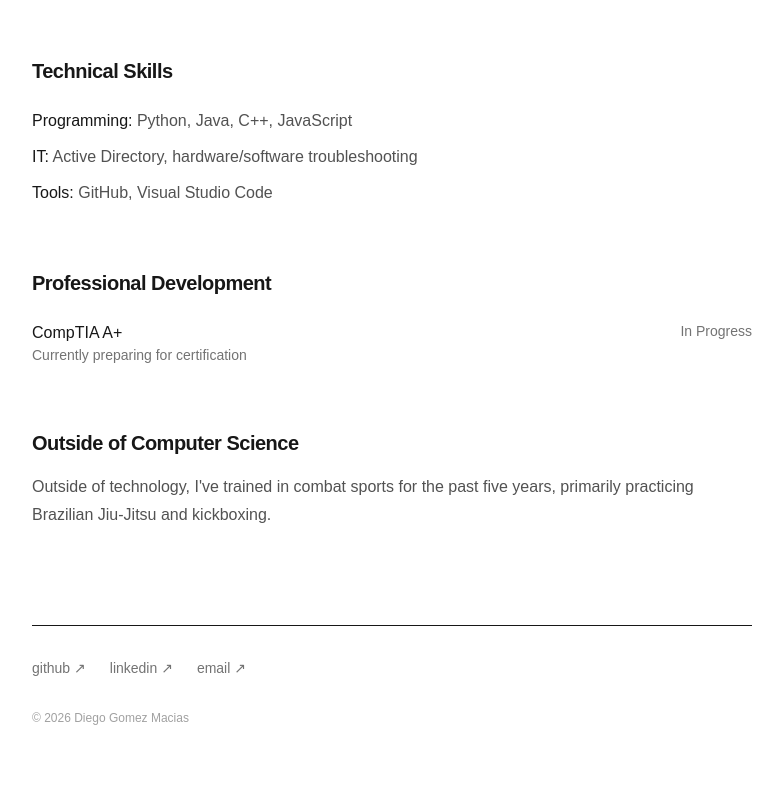
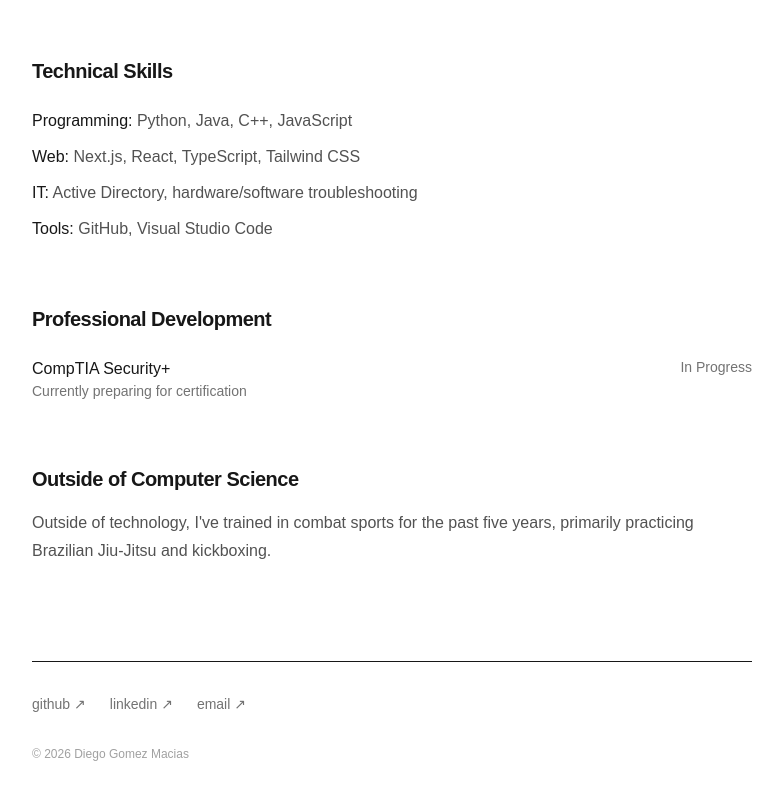
Before and after one commit to dmgomez13/diego-portfolio, a Next.js app: page /cv in a window 1280 px wide. Shown: the part 1203-2003 px from the top of the page, without its empty margins (248-1031 px from the left). Before the commit the page ends 1977 px from the top, so only its background shows below. Built offline with nearby package versions, Linux system fonts and the light colour scheme.

Commit message:
Update CV technical skills

```diff
--- a/app/cv/page.tsx
+++ b/app/cv/page.tsx
@@ -159,6 +159,13 @@ export default function CV() {
 
                         <p>
                             <span className="font-medium text-neutral-900 dark:text-neutral-100">
+                                Web:
+                            </span>{" "}
+                            Next.js, React, TypeScript, Tailwind CSS
+                        </p>
+
+                        <p>
+                            <span className="font-medium text-neutral-900 dark:text-neutral-100">
                                 IT:
                             </span>{" "}
                             Active Directory, hardware/software troubleshooting
@@ -182,7 +189,7 @@ export default function CV() {
                     <div className="mt-6">
                         <div className="flex flex-col justify-between gap-1 sm:flex-row">
                             <div>
-                                <h3 className="font-medium">CompTIA A+</h3>
+                                <h3 className="font-medium">CompTIA Security+</h3>
                                 <p className="text-sm text-neutral-500">
                                     Currently preparing for certification
                                 </p>
```
